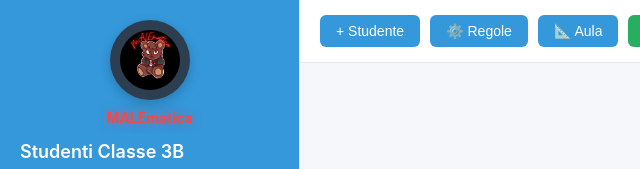
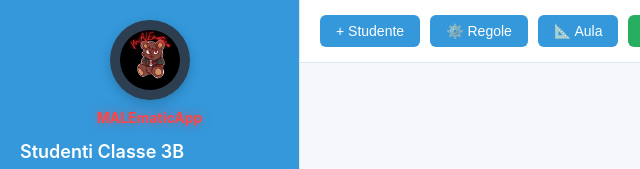
Before and after one commit to AnanassoMalvagio/gestioneclasse, a plain HTML site: page index.html in a window 1280 px wide. Shown: the top 169 px of the page, 0-640 px from the left. Drawn offline with Linux system fonts and the light colour scheme.

Commit message:
Update index.html

```diff
--- a/index.html
+++ b/index.html
@@ -915,8 +915,8 @@
                     <img src="https://raw.githubusercontent.com/AnanassoMalvagio/gestioneclasse/main/logo.png"
                          alt="MALEmatica Logo"
                          style="width: 80px; height: 80px; border-radius: 50%; background: #2c3e50; padding: 10px; box-shadow: 0 4px 12px rgba(0,0,0,0.2);"
-                         title="MALEmaticApp">
-                    <div style="color: #ff4444; font-weight: bold; margin-top: 5px; font-size: 14px; text-shadow: 0 0 10px rgba(255,68,68,0.5);">MALEmatica</div>
+                         title="MALEmatica">
+                    <div style="color: #ff4444; font-weight: bold; margin-top: 5px; font-size: 14px; text-shadow: 0 0 10px rgba(255,68,68,0.5);">MALEmaticApp</div>
                 </div>
                 <h2 id="className">Studenti Classe 3B</h2>
                 <button class="btn btn-secondary" onclick="editClassName()" style="margin-top: 10px; width: 100%; background: rgba(255,255,255,0.2); color: white; font-size: 12px;">
```
